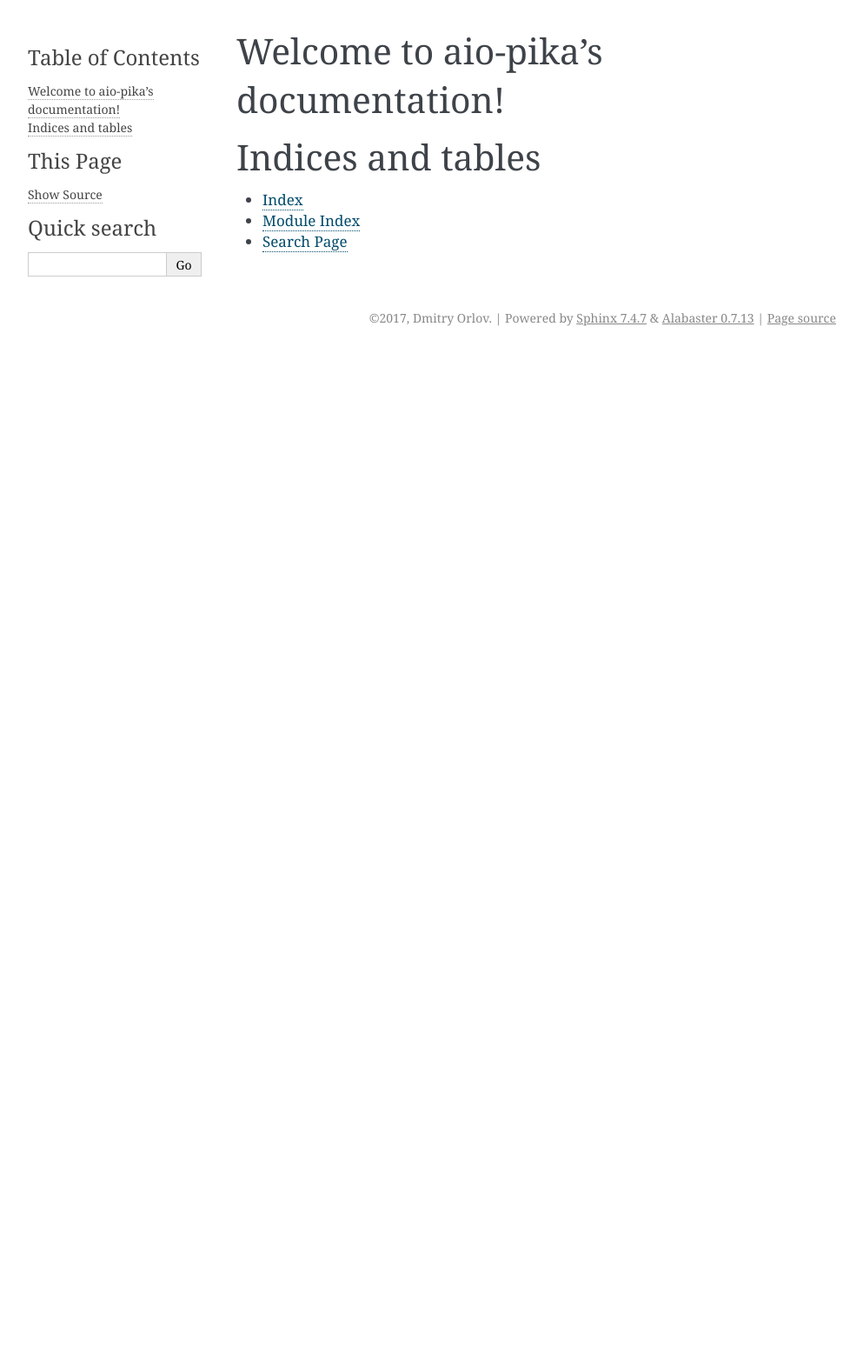
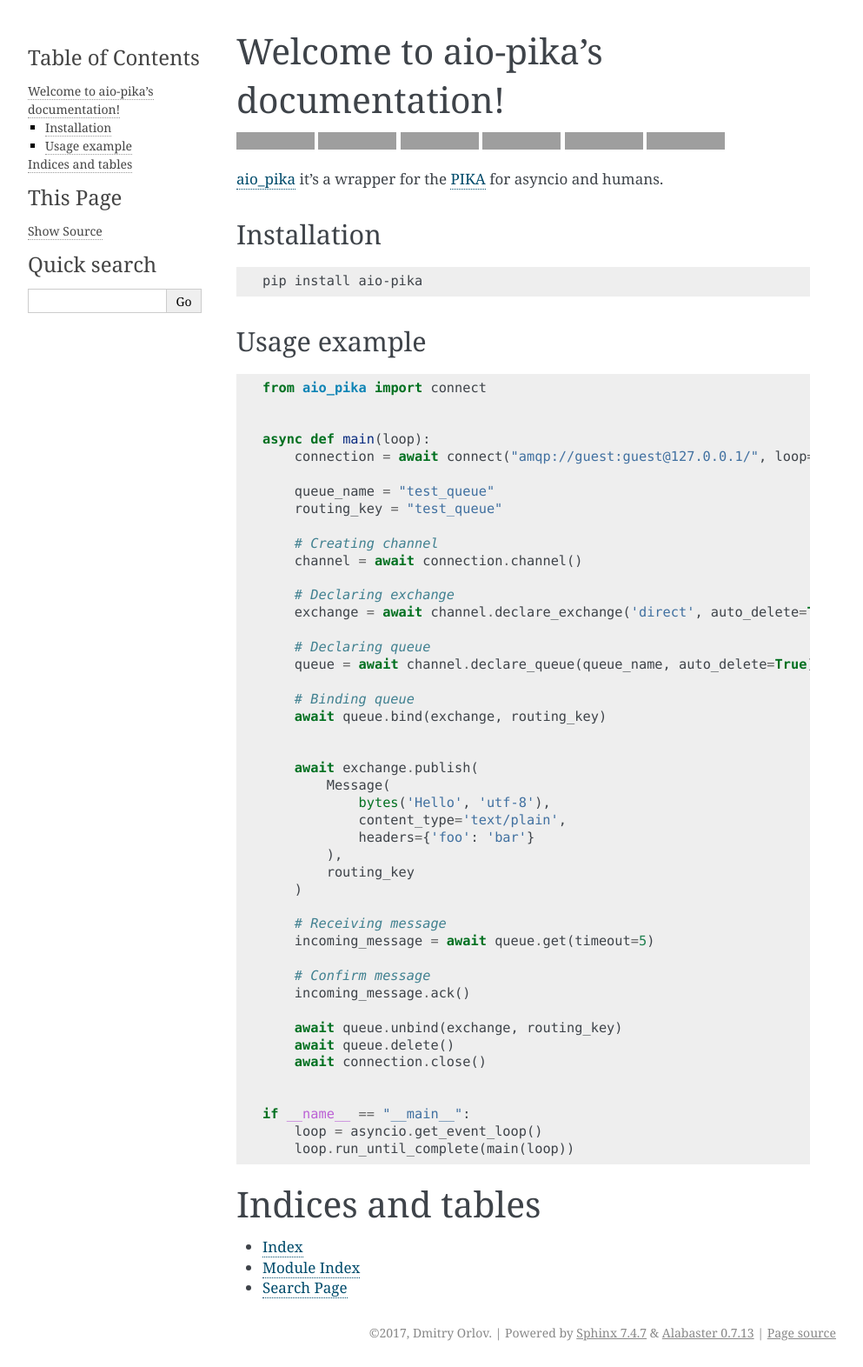
Before and after one commit to mosquito/aio-pika, a Sphinx documentation site: the page built from docs/source/index.rst, in a window 1280 px wide. Shown: the whole page at 87% size, without its empty margins (148-1141 px from the left). Built offline with Sphinx 7.4.7, drawn with Linux system fonts in a browser that asks for light colours; before the commit the page ends 900 px from its top, so only the background shows below that; grey boxes are pictures that could not be loaded.

```diff
--- a/docs/source/index.rst
+++ b/docs/source/index.rst
@@ -10,6 +10,93 @@
    :maxdepth: 2
    :caption: Contents:
 
+.. image:: https://coveralls.io/repos/github/mosquito/aio-pika/badge.svg?branch=master
+    :target: https://coveralls.io/github/mosquito/aio-pika
+    :alt: Coveralls
+
+.. image:: https://travis-ci.org/mosquito/aio-pika.svg
+    :target: https://travis-ci.org/mosquito/aio-pika
+    :alt: Travis CI
+
+.. image:: https://img.shields.io/pypi/v/aio-pika.svg
+    :target: https://pypi.python.org/pypi/aio-pika/
+    :alt: Latest Version
+
+.. image:: https://img.shields.io/pypi/wheel/aio-pika.svg
+    :target: https://pypi.python.org/pypi/aio-pika/
+
+.. image:: https://img.shields.io/pypi/pyversions/aio-pika.svg
+    :target: https://pypi.python.org/pypi/aio-pika/
+
+.. image:: https://img.shields.io/pypi/l/aio-pika.svg
+    :target: https://pypi.python.org/pypi/aio-pika/
+
+
+`aio_pika`_ it's a wrapper for the `PIKA`_ for asyncio and humans.
+
+
+.. _aio_pika: https://github.com/mosquito/aio-pika
+.. _PIKA: https://github.com/pika/pika
+
+
+Installation
+------------
+
+.. code-block:: shell
+
+    pip install aio-pika
+
+
+Usage example
+-------------
+
+.. code-block:: python
+
+    from aio_pika import connect
+
+
+    async def main(loop):
+        connection = await connect("amqp://guest:guest@127.0.0.1/", loop=loop)
+
+        queue_name = "test_queue"
+        routing_key = "test_queue"
+
+        # Creating channel
+        channel = await connection.channel()
+
+        # Declaring exchange
+        exchange = await channel.declare_exchange('direct', auto_delete=True)
+
+        # Declaring queue
+        queue = await channel.declare_queue(queue_name, auto_delete=True)
+
+        # Binding queue
+        await queue.bind(exchange, routing_key)
+
+
+        await exchange.publish(
+            Message(
+                bytes('Hello', 'utf-8'),
+                content_type='text/plain',
+                headers={'foo': 'bar'}
+            ),
+            routing_key
+        )
+
+        # Receiving message
+        incoming_message = await queue.get(timeout=5)
+
+        # Confirm message
+        incoming_message.ack()
+
+        await queue.unbind(exchange, routing_key)
+        await queue.delete()
+        await connection.close()
+
+
+    if __name__ == "__main__":
+        loop = asyncio.get_event_loop()
+        loop.run_until_complete(main(loop))
 
 
 Indices and tables
```
Also changed, not shown: 4 other files.
